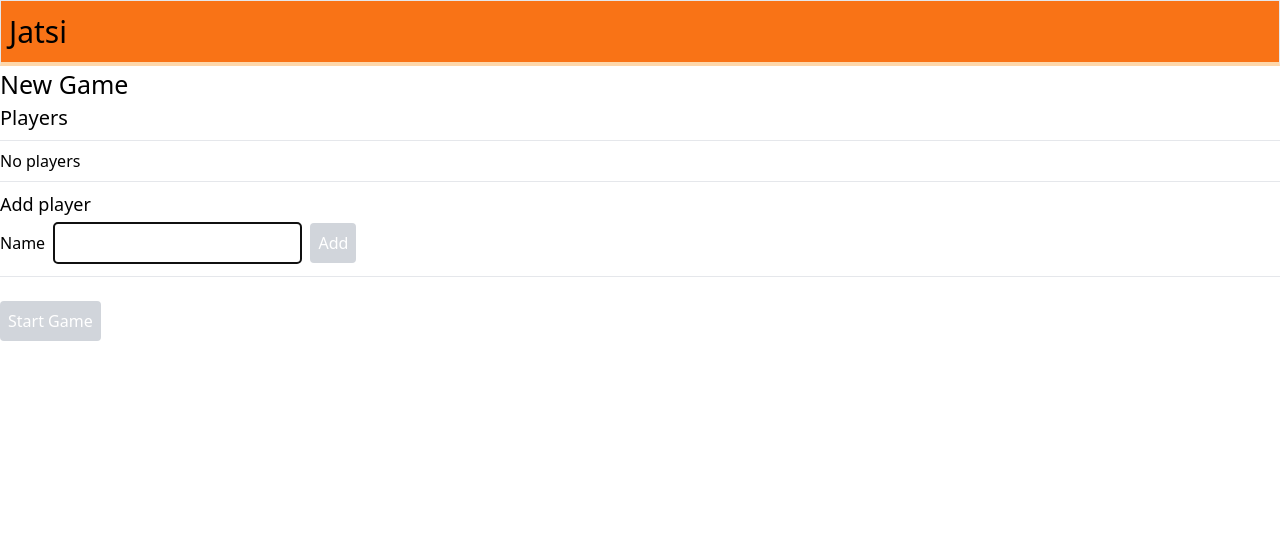
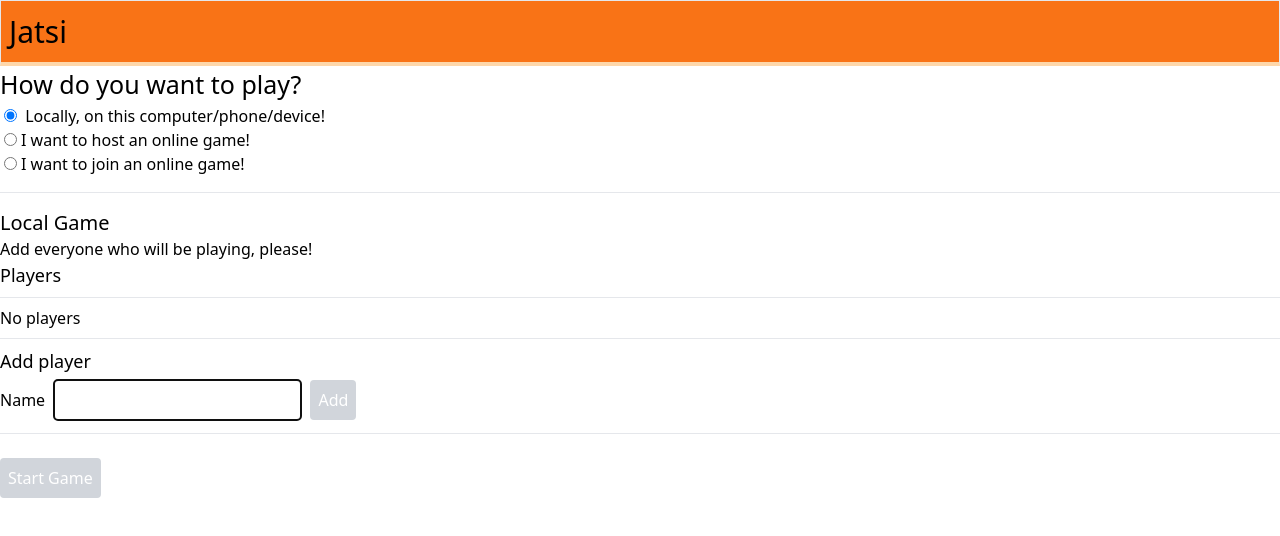
Before and after one commit to mutedchaos/jatsi, a React (Vite) app in the folder frontend/: page / in a window 1280 px wide. Shown: the top 536 px of the page. Built offline with nearby package versions, Linux system fonts and the light colour scheme.

Commit message:
Add UI for choosing game type

```diff
--- a/frontend/src/GameViewLogic.tsx
+++ b/frontend/src/GameViewLogic.tsx
@@ -1,15 +1,13 @@
 import {GameState} from '@jatsi/engine'
 import {useCallback, useEffect, useState} from 'react'
 import {gameEngineContext, gameStateContext} from './gameContext'
-import {PreGameView} from './PreGameView/PreGameView'
 import React from 'react'
-import {Player} from './PreGameView/PlayerList'
 import {GameBoard} from './GameBoard/GameBoard'
 import {SecondaryButton} from './components/SecondaryButton'
 import {GameEngineAdapter} from './business/GameEngineAdapter'
-import {LocalGameEngineAdapter} from './business/LocalGameEngineAdapter'
 import {usePersistedEngine} from './hooks/usePersistedEngine'
 import {LoadingIndicator} from './components/LoadingIndicator'
+import {PreGameViewV2} from './PreGameViewV2/PreGameViewV2'
 
 export const GameViewLogic: React.FC = () => {
   const [gameEngine, setGameEngine] = useState<GameEngineAdapter | null>(null)
@@ -18,14 +16,7 @@ export const GameViewLogic: React.FC = () => {
   const [persistedEngine, setPersistedEngine] = usePersistedEngine()
   const [loading, setLoading] = useState(false)
   const handleStartGame = useCallback(
-    (players: Player[]) => {
-      const engine = new LocalGameEngineAdapter({
-        players,
-        rules: {
-          variant: 'traditional',
-          maxThrows: 3,
-        },
-      })
+    (engine: GameEngineAdapter) => {
       engine.start()
       setPersistedEngine(engine)
     },
@@ -66,14 +57,15 @@ export const GameViewLogic: React.FC = () => {
   }, [gameEngine, updateGameState])
 
   const exit = useCallback(() => {
+    setPersistedEngine(null)
     setGameState(null)
     setGameEngine(null)
-  }, [setGameState])
+  }, [setPersistedEngine])
 
   if (loading) return <LoadingIndicator />
 
   if (!gameEngine || !gameState) {
-    return <PreGameView onStartGame={handleStartGame} />
+    return <PreGameViewV2 onStartGame={handleStartGame} />
   }
 
   return (
--- a/frontend/src/PreGameView/PlayerList.tsx
+++ b/frontend/src/PreGameViewV2/LocalGame/PlayerList.tsx
@@ -1,7 +1,7 @@
 import {GameState} from '@jatsi/engine'
 import React, {useCallback, useState} from 'react'
-import {DeleteButton} from '../components/DeleteButton'
-import {SecondaryButton} from '../components/SecondaryButton'
+import {DeleteButton} from '../../components/DeleteButton'
+import {SecondaryButton} from '../../components/SecondaryButton'
 
 export type Player = GameState['players'][number]
 
@@ -34,7 +34,7 @@ export const PlayerList: React.FC<Props> = ({players, onAddPlayer, onRemovePlaye
 
   return (
     <div>
-      <h3 className="separator">Players</h3>
+      <h4 className="separator">Players</h4>
       <div className="separator">
         <ul>
           {players.map((player, i) => (
--- a/frontend/src/PreGameView/PreGameView.tsx
+++ b/frontend/src/PreGameViewV2/LocalGame/SetupLocalGame.tsx
@@ -1,13 +1,16 @@
 import React, {useCallback} from 'react'
-import {PrimaryButton} from '../components/PrimaryButton'
-import {useLocalStoragePersistedState} from '../hooks/useLocalStoragePersistedState'
+import {GameEngineAdapter} from '../../business/GameEngineAdapter'
+import {LocalGameEngineAdapter} from '../../business/LocalGameEngineAdapter'
+import {PrimaryButton} from '../../components/PrimaryButton'
+import {useLocalStoragePersistedState} from '../../hooks/useLocalStoragePersistedState'
+
 import {Player, PlayerList} from './PlayerList'
 
 interface Props {
-  onStartGame(players: Player[]): void
+  onStartGame(engine: GameEngineAdapter): void
 }
 
-export const PreGameView: React.FC<Props> = ({onStartGame}) => {
+export const SetupLocalGame: React.FC<Props> = ({onStartGame}) => {
   const [players, setPlayers] = useLocalStoragePersistedState<Player[]>('jatsi-players', [])
 
   const addPlayer = useCallback(
@@ -25,12 +28,20 @@ export const PreGameView: React.FC<Props> = ({onStartGame}) => {
   )
 
   const handleStartGame = useCallback(() => {
-    onStartGame(players)
+    const engine = new LocalGameEngineAdapter({
+      players,
+      rules: {
+        variant: 'traditional',
+        maxThrows: 3,
+      },
+    })
+    onStartGame(engine)
   }, [onStartGame, players])
 
   return (
     <div className="container mx-auto">
-      <h2>New Game</h2>
+      <h3>Local Game</h3>
+      <p>Add everyone who will be playing, please!</p>
       <PlayerList players={players} onAddPlayer={addPlayer} onRemovePlayer={removePlayer} />
       <div className="mt-6">
         <PrimaryButton disabled={players.length === 0} type="button" onClick={handleStartGame}>
--- a/frontend/src/PreGameViewV2/PreGameViewV2.tsx
+++ b/frontend/src/PreGameViewV2/PreGameViewV2.tsx
@@ -1,10 +1,57 @@
-import React from 'react'
+import React, {useCallback} from 'react'
 import {GameEngineAdapter} from '../business/GameEngineAdapter'
+import {useLocalStoragePersistedState} from '../hooks/useLocalStoragePersistedState'
+import {SetupLocalGame} from './LocalGame/SetupLocalGame'
 
 interface Props {
   onStartGame(engine: GameEngineAdapter): void
 }
 
 export const PreGameViewV2: React.FC<Props> = ({onStartGame}) => {
-  return null
+  const [gameType, setGameType] = useLocalStoragePersistedState<'local' | 'online-host' | 'online-join'>(
+    'jatsi-game-type',
+    'local'
+  )
+
+  const setLocal = useCallback(() => setGameType('local'), [setGameType])
+  const setOnlineHost = useCallback(() => setGameType('online-host'), [setGameType])
+  const setOnlineJoin = useCallback(() => setGameType('online-join'), [setGameType])
+
+  return (
+    <div className="container mx-auto">
+      <h2>How do you want to play?</h2>
+      <div>
+        <label>
+          <input type="radio" checked={gameType === 'local'} onClick={setLocal} name="type" value="local" /> Locally, on
+          this computer/phone/device!
+        </label>
+      </div>
+      <div>
+        <label>
+          <input
+            type="radio"
+            checked={gameType === 'online-host'}
+            onClick={setOnlineHost}
+            name="type"
+            value="online-host"
+          />
+          I want to host an online game!
+        </label>
+      </div>
+      <div>
+        <label>
+          <input
+            type="radio"
+            checked={gameType === 'online-join'}
+            onClick={setOnlineJoin}
+            name="type"
+            value="online-join"
+          />
+          I want to join an online game!
+        </label>
+      </div>
+      <hr className="my-4" />
+      {gameType === 'local' && <SetupLocalGame onStartGame={onStartGame} />}
+    </div>
+  )
 }
--- a/frontend/src/hooks/usePersistedEngine.ts
+++ b/frontend/src/hooks/usePersistedEngine.ts
@@ -20,10 +20,14 @@ export function usePersistedEngine(): [null | GameEngineAdapter, (engine: GameEn
 
   const updateEngine = useCallback(
     (engine: GameEngineAdapter | null) => {
-      const adapterInfo = knownAdapters.find((ka) => engine instanceof ka.adapter)
-      if (!adapterInfo) throw new Error('Unknown adapter')
+      if (!engine) {
+        setVariant(null)
+      } else {
+        const adapterInfo = knownAdapters.find((ka) => engine instanceof ka.adapter)
+        if (!adapterInfo) throw new Error('Unknown adapter')
 
-      setVariant(adapterInfo.key)
+        setVariant(adapterInfo.key)
+      }
     },
     [setVariant]
   )
```
